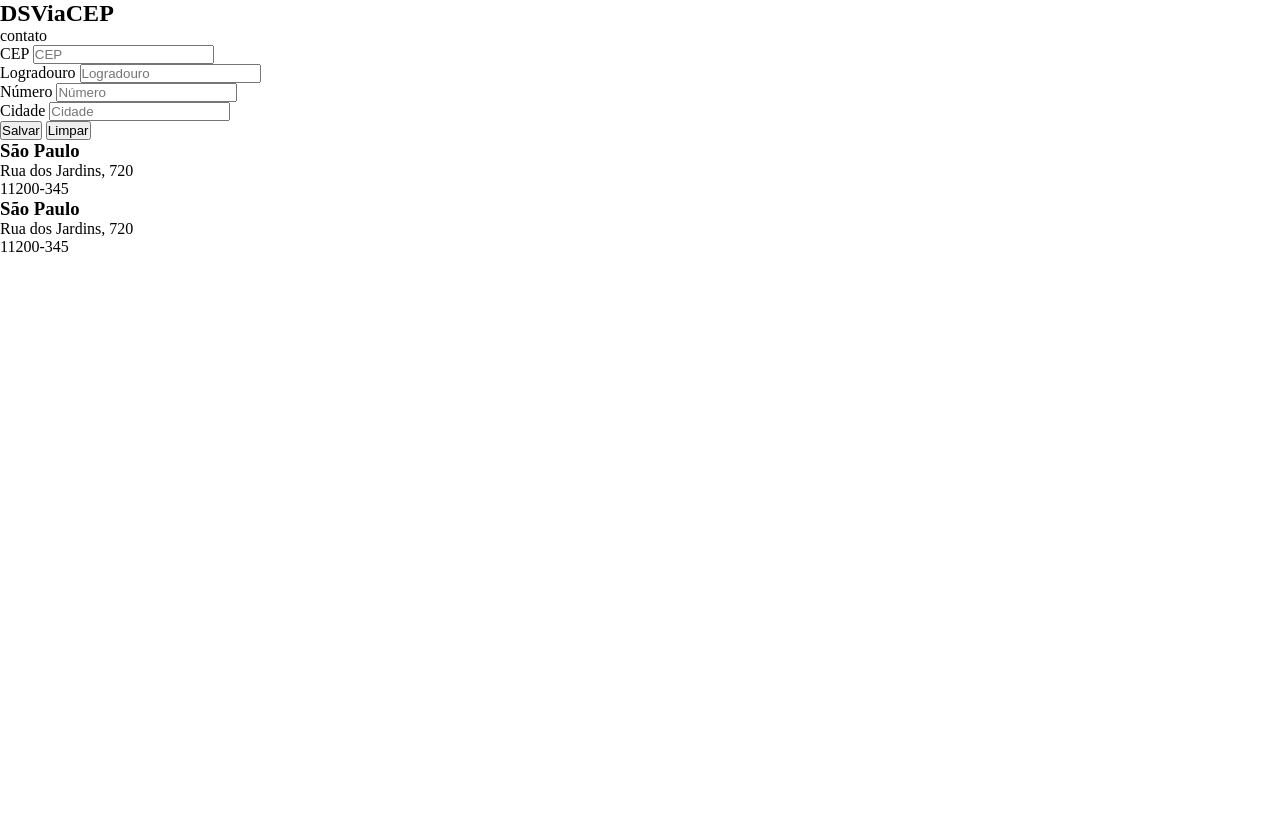
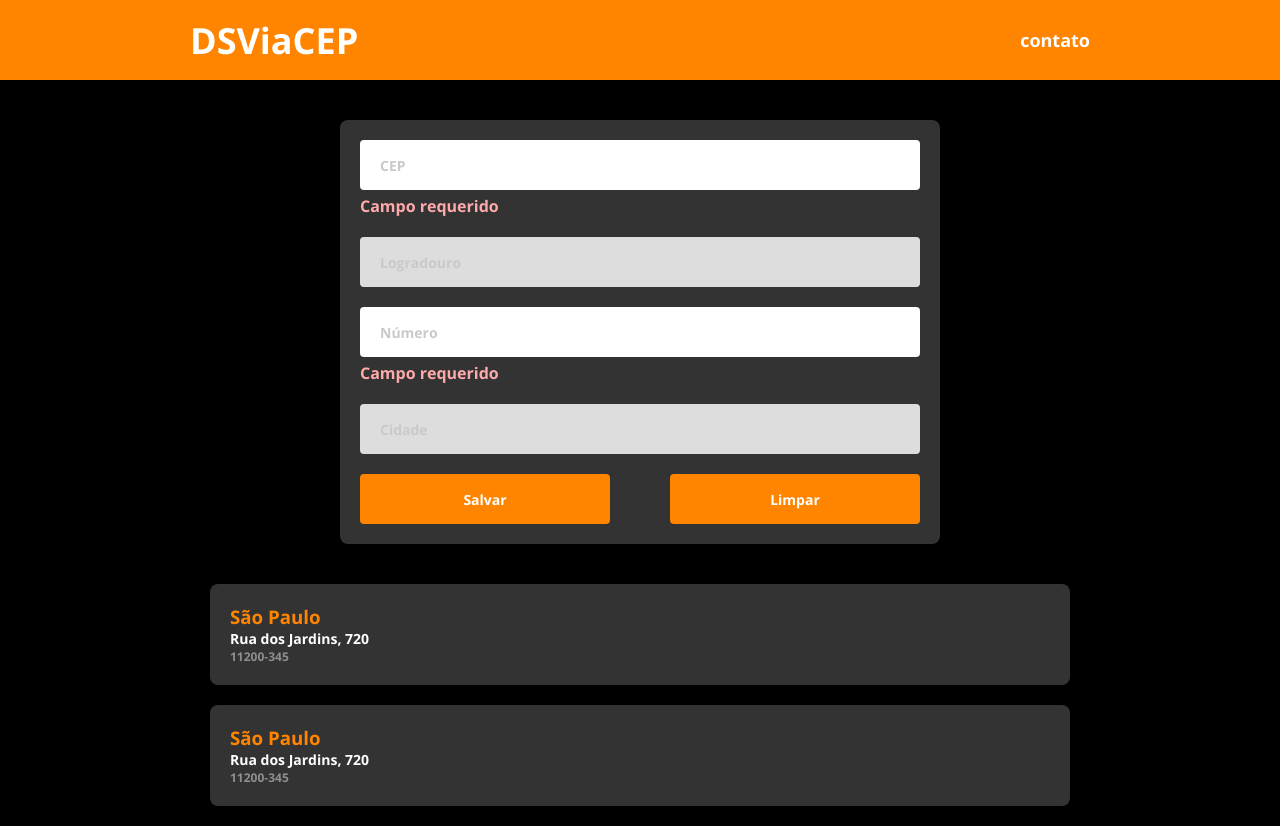
Before and after one commit to Rudyarruda/DSViaCEP, a plain HTML site: page index.html in a window 1280 px wide. Before the commit the page ends 800 px from the top, so only its background shows below. Drawn offline with nearby package versions, Linux system fonts and the light colour scheme.

Commit message:
Finalizado o designer CSS do projeto.

```diff
--- a/CSS/styles.css
+++ b/CSS/styles.css
@@ -2,5 +2,135 @@
     box-sizing: border-box;
     padding: 0;
     margin: 0;
-    font-family: 'Open Sans' 400, sans-serif;
+    font-family: 'Open Sans', sans-serif;
 }
+ html, bold {
+    background-color: #000;
+ }
+
+ .nav-container {
+    height: 80px;
+    background-color: #ff8400;
+    width: 100%;
+    padding: 0 20px;
+    display: flex;
+    align-items: center;
+ }
+
+ .nav-main {
+    width: 100%;
+    max-width: 900px;
+    margin: 0 auto;
+    display: flex;
+    align-items: center;
+    justify-content: space-between;
+ }
+
+ .nav-main h1{
+    color:#ffff;
+    font-size: 36px;
+ }
+
+ .contact-link {
+    color: #ffff;
+    cursor: pointer;
+    font-size: 18px;
+ }
+
+ .form-container {
+    width: 100%;
+    padding: 40px 20px;
+ }
+
+ .card-form {
+    background-color: #333;
+    width: 100%;
+    max-width: 600px;
+    margin: 0 auto;
+    border-radius: 8px;
+    padding: 20px;
+ }
+
+ .form-control {
+    margin-bottom: 20px;
+ }
+
+ .form-control label {
+    display: none;
+ }
+
+ .error-message {
+    margin-top: 5px;
+    color: #faa;
+ }
+
+ .form-input {
+    height: 50px;
+    width: 100%;
+    border-radius: 4px;
+    padding: 0 20px;
+    font-size:14px;
+    border: 0;
+ }
+
+ .form-input::placeholder {
+    color: #c9c9c9;
+ }
+
+ .form-input:disabled {
+    background-color: #ddd;
+ }
+
+ .btn-container {
+    display:flex;
+    justify-content: space-between;
+ }
+
+ .btn {
+    width: 250px;
+    height: 50px;
+    background-color: #ff8400;
+    border:0;
+    border-radius: 4px;
+    color:#ffff;
+    font-weight: 700;
+    font-size: 14px;
+ }
+
+ .btn-left{
+    margin-right: 10px;
+}
+
+.btn-right{
+    margin-left: 10px;
+ }
+
+ .list-container{
+    width: 100%;
+    padding: 0 20px;
+    max-width: 900px;
+    margin: 0 auto;
+ }
+
+ .card-list-item {
+    background-color:#333;
+    color: #fff;
+    margin-bottom:20px;
+    width: 100%;
+    border-radius: 8px;
+    padding: 20px;
+ }
+
+ .card-list-item h3{
+    color:#ff8400
+ }
+
+ .address-line{
+    color:#fff;
+    font-size: 14px;
+ }
+
+ .address-cep {
+    color: #8f8f8f;
+    font-size: 12px;
+ }
--- a/index.html
+++ b/index.html
@@ -15,64 +15,71 @@
     <link rel="stylesheet" href="CSS/styles.css" />
   </head>
   <body>
-    <header>
-      <nav>
+    <header class="nav-container">
+      <nav class="nav-main">
         <h1>DSViaCEP</h1>
-        <div>contato</div>
+        <div class="contact-link">contato</div>
       </nav>
     </header>
     <main>
-      <section id="form-section">
-        <div>
+      <section id="form-section" class="form-container">
+        <div class="card-form">
           <form name="newAdress">
-            <div>
+            <div class="form-control">
               <label for="cep">CEP</label>
-              <input name="cep" id="cep" type="text" placeholder="CEP" />
+              <input name="cep" id="cep" class="form-input" type="text" placeholder="CEP" />
+              <div class="error-message">Campo requerido</div>
             </div>
-            <div>
+            <div class="form-control">
               <label for="street">Logradouro</label>
               <input
                 name="street"
                 id="street"
+                class="form-input"
                 type="text"
                 placeholder="Logradouro"
+                disabled
               />
             </div>
-            <div>
+            <div class="form-control">
               <label for="number">Número</label>
               <input
                 name="number"
                 id="number"
+                class="form-input"
                 type="text"
                 placeholder="Número"
               />
+              <div class="error-message">Campo requerido</div>
             </div>
-            <div>
+            <div class="form-control">
               <label for="cidade">Cidade</label>
               <input
                 name="cidade"
                 id="cidade"
+                class="form-input"
                 type="text"
                 placeholder="Cidade"
+                disabled
               />
             </div>
-            <div>
-                <button type="submit">Salvar</button>
-                <button>Limpar</button>
+            <div class="btn-container">
+                <button class="btn btn-left" type="submit">Salvar</button>
+                <button class="btn btn-right">Limpar</button>
             </div>
           </form>
         </div>
       </section>
-      <section id="list-section">
-        <div>
+      <section id="list-section" class="list-container">
+        <div class="card-list-item">
           <h3>São Paulo</h3>
-          <p>Rua dos Jardins, 720</p>
-          <p>11200-345</p>
+          <p class="address-line">Rua dos Jardins, 720</p>
+          <p class="address-cep">11200-345</p>
         </div>
-        <div>
+        <div class="card-list-item">
           <h3>São Paulo</h3>
-          <p>Rua dos Jardins, 720</p>
-          <p>11200-345</p>
+          <p class="address-line">Rua dos Jardins, 720</p>
+          <p class="address-cep">11200-345</p>
         </div>
       </section>
     </main>
```
